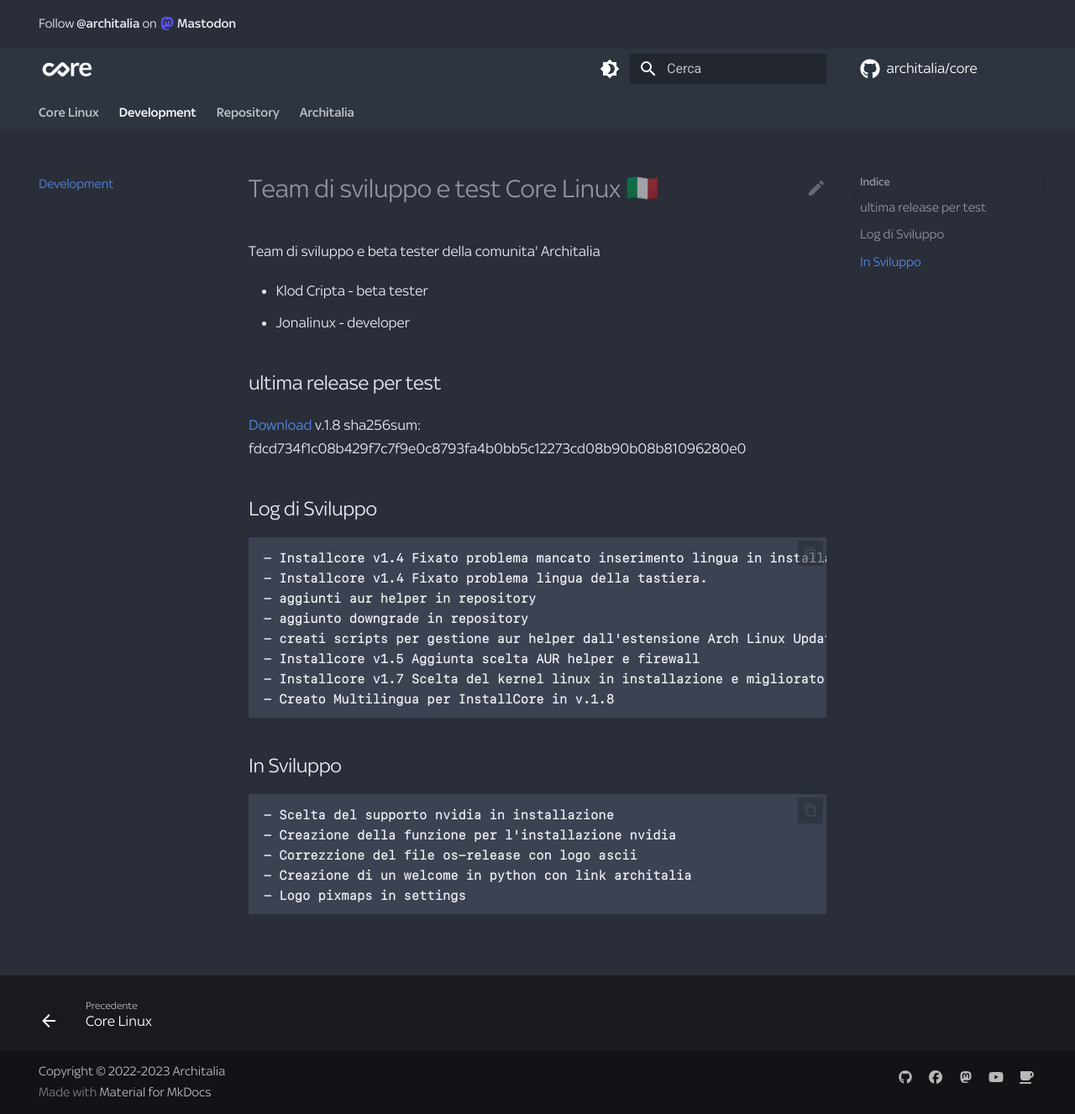
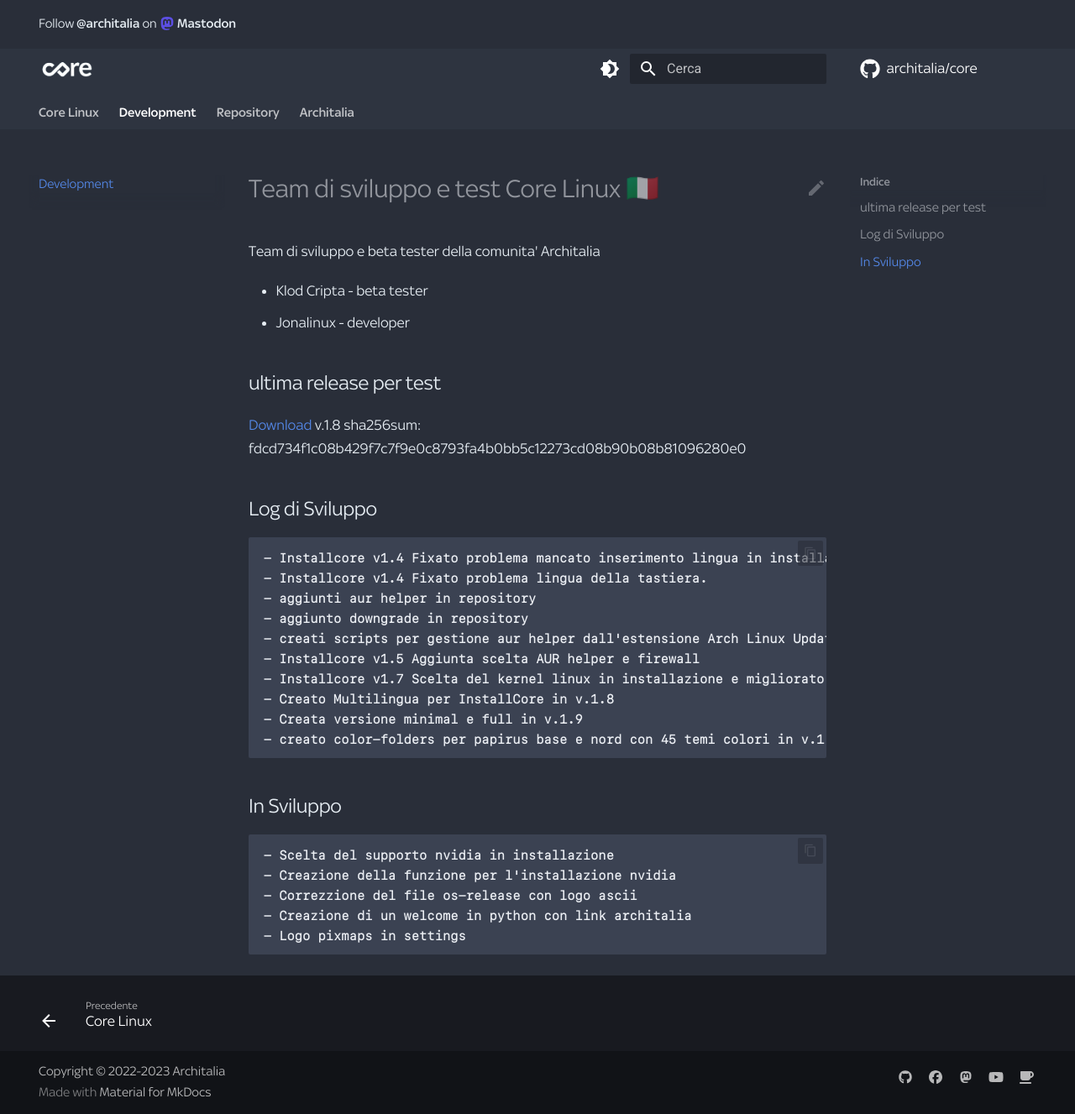
Before and after one commit to ArchItalia/core, an MkDocs documentation site: the page built from docs/dev.md, in a window 1280 px wide and 1327 px high. Shown: the whole window at 84% size. Built offline with MkDocs 1.6.1 and Material for MkDocs 9.7.7, drawn with Linux system fonts in a browser that asks for light colours; some web fonts are replaced; comment, search, counter and statistics services are not loaded; the version menu is left out.

Commit message:
Update dev.md

````diff
--- a/docs/dev.md
+++ b/docs/dev.md
@@ -19,6 +19,8 @@ Team di sviluppo e beta tester della comunita' Architalia
 - Installcore v1.5 Aggiunta scelta AUR helper e firewall
 - Installcore v1.7 Scelta del kernel linux in installazione e migliorato il menu guida
 - Creato Multilingua per InstallCore in v.1.8
+- Creata versione minimal e full in v.1.9
+- creato color-folders per papirus base e nord con 45 temi colori in v.1.9
 ```
 
 ## In Sviluppo
````
